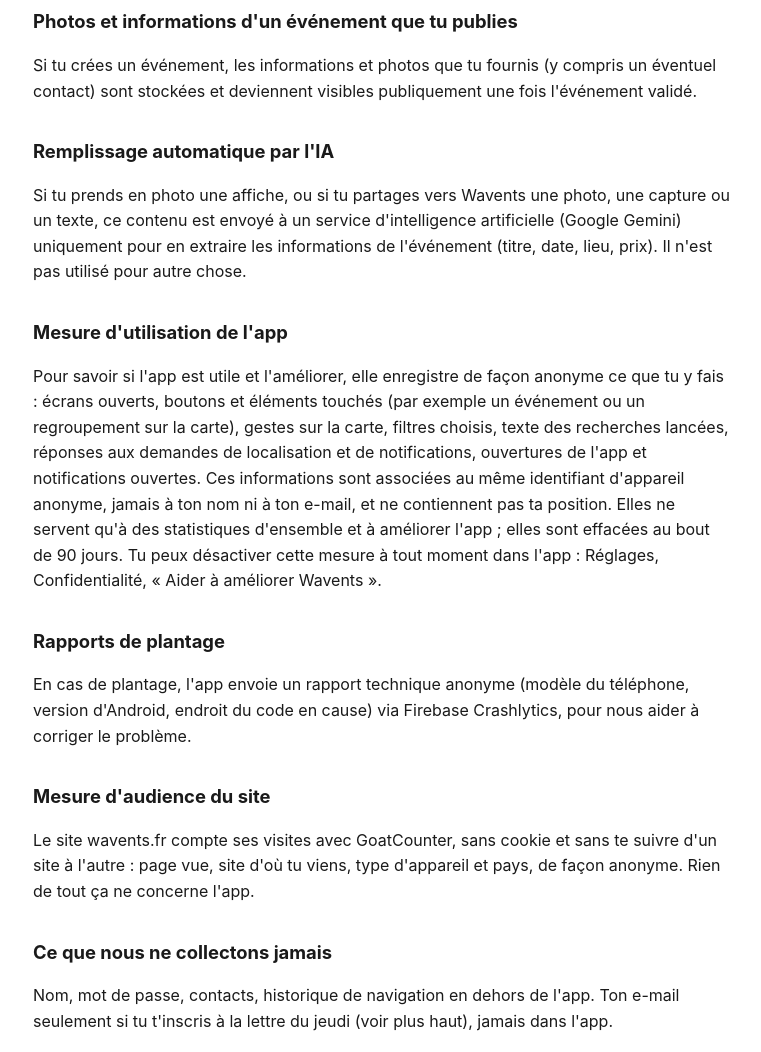
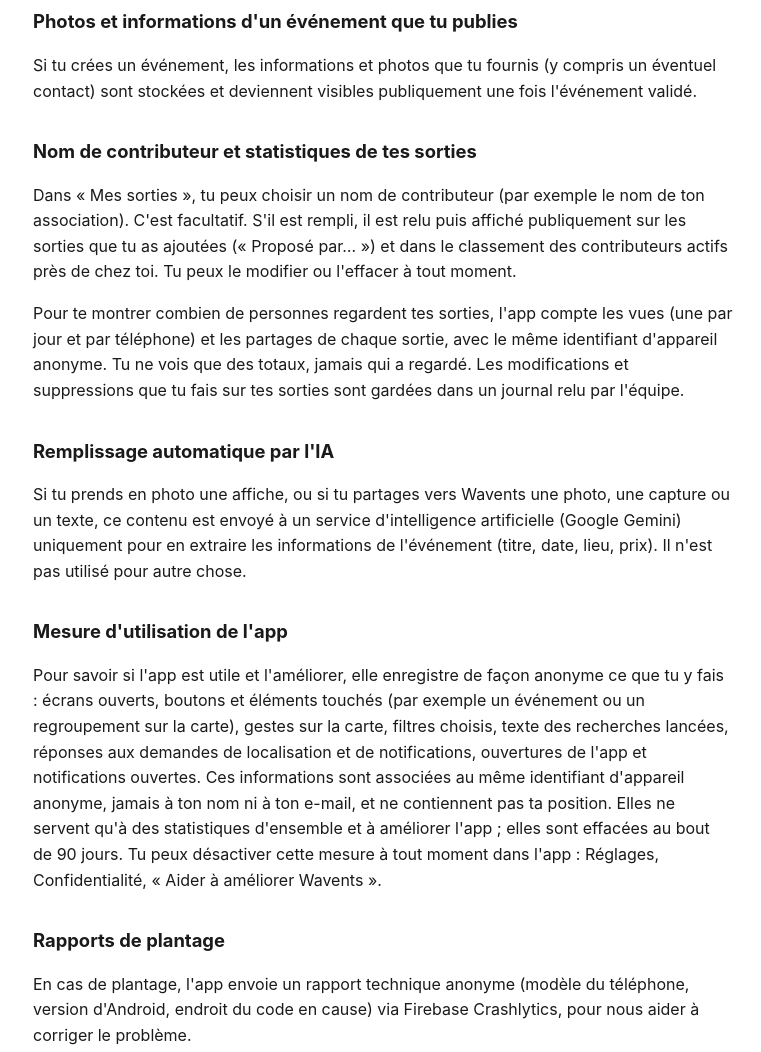
Before and after one commit to dulionpaul-ai/wavents-web, a plain HTML site: page static/confidentialite.html in a window 1280 px wide. Shown: the part 980-2032 px from the top of the page, without its empty margins (257-1018 px from the left). Drawn offline with Linux system fonts and the light colour scheme.

Commit message:
Confidentialité : nom de contributeur et statistiques des sorties (appli 1.7.0)
Co-Authored-By: Claude Opus 5.5 <noreply@anthropic.com>
Claude-Session: https://claude.ai/code/session_018Uk3rKZYmagkVDNhdSCcai

```diff
--- a/static/confidentialite.html
+++ b/static/confidentialite.html
@@ -78,6 +78,22 @@ compris un éventuel contact) sont stockées et deviennent visibles
 publiquement une fois l'événement validé.
 </p>
 
+<h2>Nom de contributeur et statistiques de tes sorties</h2>
+<p>
+Dans « Mes sorties », tu peux choisir un nom de contributeur (par exemple
+le nom de ton association). C'est facultatif. S'il est rempli, il est relu
+puis affiché publiquement sur les sorties que tu as ajoutées (« Proposé
+par… ») et dans le classement des contributeurs actifs près de chez toi. Tu
+peux le modifier ou l'effacer à tout moment.
+</p>
+<p>
+Pour te montrer combien de personnes regardent tes sorties, l'app compte
+les vues (une par jour et par téléphone) et les partages de chaque sortie,
+avec le même identifiant d'appareil anonyme. Tu ne vois que des totaux,
+jamais qui a regardé. Les modifications et suppressions que tu fais sur tes
+sorties sont gardées dans un journal relu par l'équipe.
+</p>
+
 <h2>Remplissage automatique par l'IA</h2>
 <p>
 Si tu prends en photo une affiche, ou si tu partages vers Wavents une photo,
@@ -114,7 +130,7 @@ d'appareil et pays, de façon anonyme. Rien de tout ça ne concerne l'app.
 </p>
 
 <h2>Ce que nous ne collectons jamais</h2>
-<p>Nom, mot de passe, contacts, historique de navigation en dehors de l'app.
+<p>Ton nom (sauf le nom de contributeur que tu choisis d'afficher), mot de passe, contacts, historique de navigation en dehors de l'app.
 Ton e-mail seulement si tu t'inscris à la lettre du jeudi (voir plus haut),
 jamais dans l'app.</p>
 
```
